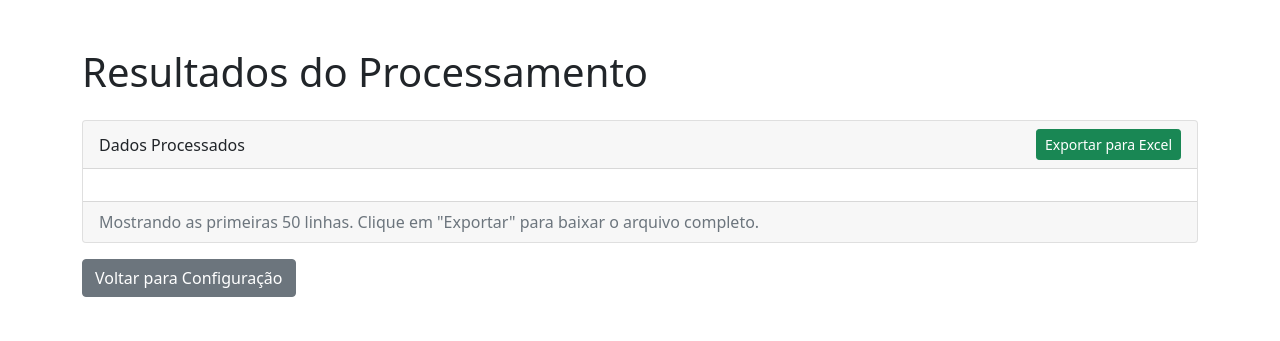
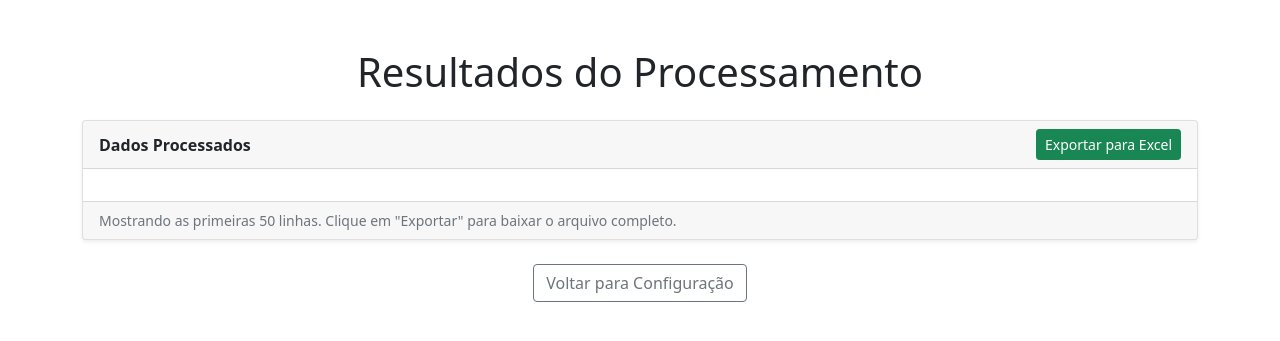
Before and after one commit to Douglasprojetospro/extrator-atributos-web, a Flask app: template templates/resultados.html in a window 1280 px wide. Shown: the top 341 px of the page. Run offline with Flask 3, Linux system fonts and the light colour scheme; the template is opened without the code that fills it, so the values that code supplies are empty.

Commit message:
Update resultados.html

```diff
--- a/templates/resultados.html
+++ b/templates/resultados.html
@@ -6,39 +6,56 @@
     <title>Resultados do Processamento</title>
     <link href="https://cdn.jsdelivr.net/npm/bootstrap@5.1.3/dist/css/bootstrap.min.css" rel="stylesheet">
     <style>
-        .table-container { max-height: 500px; overflow-y: auto; }
-        table { font-size: 0.9rem; }
-        th { position: sticky; top: 0; background: white; }
+        .table-container {
+            max-height: 500px;
+            overflow-y: auto;
+        }
+        table {
+            font-size: 0.9rem;
+        }
+        thead th {
+            position: sticky;
+            top: 0;
+            background-color: #fff;
+            z-index: 1;
+        }
     </style>
 </head>
 <body>
-    <div class="container mt-5">
-        <h1 class="mb-4">Resultados do Processamento</h1>
+    <main class="container my-5">
+        <h1 class="mb-4 text-center">Resultados do Processamento</h1>
 
         {% with messages = get_flashed_messages(with_categories=true) %}
             {% if messages %}
-                {% for category, message in messages %}
-                    <div class="alert alert-{{ category }}">{{ message }}</div>
-                {% endfor %}
+                <div class="mb-3">
+                    {% for category, message in messages %}
+                        <div class="alert alert-{{ category }} alert-dismissible fade show" role="alert">
+                            {{ message }}
+                            <button type="button" class="btn-close" data-bs-dismiss="alert" aria-label="Fechar"></button>
+                        </div>
+                    {% endfor %}
+                </div>
             {% endif %}
         {% endwith %}
 
-        <div class="card">
+        <div class="card shadow-sm">
             <div class="card-header d-flex justify-content-between align-items-center">
-                <span>Dados Processados</span>
+                <strong>Dados Processados</strong>
                 <a href="{{ url_for('exportar') }}" class="btn btn-success btn-sm">Exportar para Excel</a>
             </div>
             <div class="card-body table-container">
                 {{ dados_html|safe }}
             </div>
-            <div class="card-footer text-muted">
+            <div class="card-footer text-muted small">
                 Mostrando as primeiras 50 linhas. Clique em "Exportar" para baixar o arquivo completo.
             </div>
         </div>
 
-        <div class="mt-3">
-            <a href="{{ url_for('configuracao') }}" class="btn btn-secondary">Voltar para Configuração</a>
+        <div class="mt-4 text-center">
+            <a href="{{ url_for('configuracao') }}" class="btn btn-outline-secondary">Voltar para Configuração</a>
         </div>
-    </div>
+    </main>
+
+    <script src="https://cdn.jsdelivr.net/npm/bootstrap@5.1.3/dist/js/bootstrap.bundle.min.js"></script>
 </body>
 </html>
```
